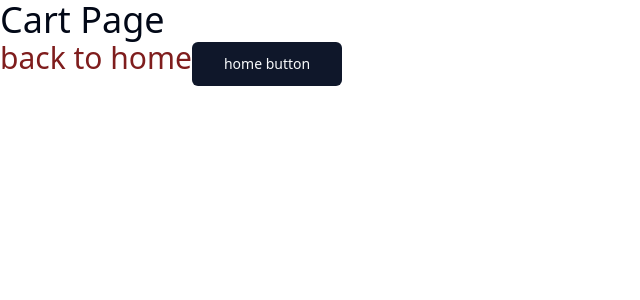
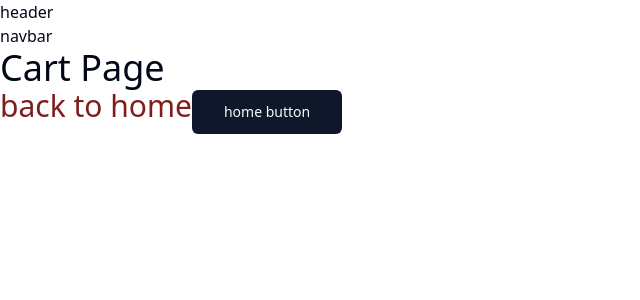
Before and after one commit to danielOuattara/Typescript_John_Smilga_Udemy, a React (Vite) app in the folder 05_Comfy_Sloth_Store_App/: page /cart in a window 1280 px wide. Shown: the top 300 px of the page, without its empty margins (0-640 px from the left). Built offline with nearby package versions, Linux system fonts and the light colour scheme.

Commit message:
05: Comfy Sloth Store App: setup HomeLayout + Outlet + add all pages routes

```diff
--- a/05_Comfy_Sloth_Store_App/src/App.tsx
+++ b/05_Comfy_Sloth_Store_App/src/App.tsx
@@ -16,8 +16,21 @@ import * as Page from "./pages";
 import { RouterProvider, createBrowserRouter } from "react-router-dom";
 
 const router = createBrowserRouter([
-  { path: "/", element: <Page.Landing /> },
-  { path: "/cart", element: <Page.Cart /> },
+  {
+    path: "/",
+    element: <Page.HomeLayout />,
+    children: [
+      { index: true, element: <Page.Landing /> },
+      { path: "/products", element: <Page.Products /> },
+      { path: "/products/:productId", element: <Page.SingleProduct /> },
+      { path: "/cart", element: <Page.Cart /> },
+      { path: "/about", element: <Page.About /> },
+      { path: "/checkout", element: <Page.Checkout /> },
+      { path: "/orders", element: <Page.Orders /> },
+    ],
+  },
+  { path: "/login", element: <Page.Login /> },
+  { path: "/register", element: <Page.Register /> },
 ]);
 
 export default function App() {
--- a/05_Comfy_Sloth_Store_App/src/pages/HomeLayout.tsx
+++ b/05_Comfy_Sloth_Store_App/src/pages/HomeLayout.tsx
@@ -1,3 +1,11 @@
+import { Outlet } from "react-router-dom";
+
 export default function HomeLayout() {
-  return <h1 className="text-4xl">HomeLayout Page</h1>;
+  return (
+    <>
+      <header> header</header>
+      <nav>navbar</nav>
+      <Outlet />
+    </>
+  );
 }
```
